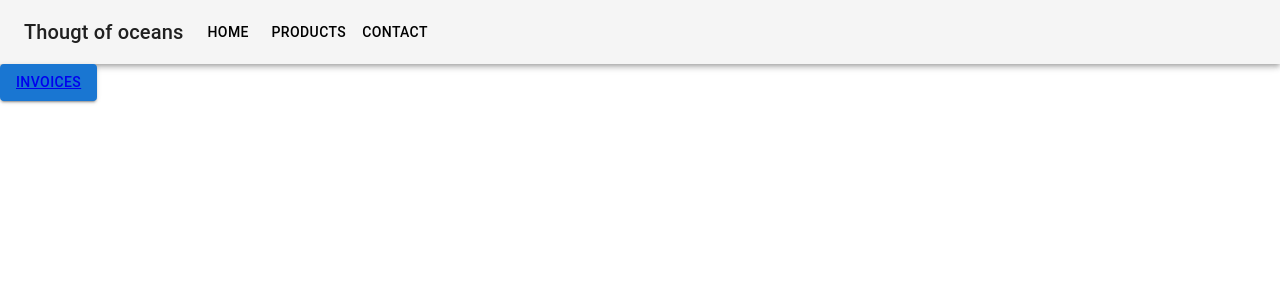
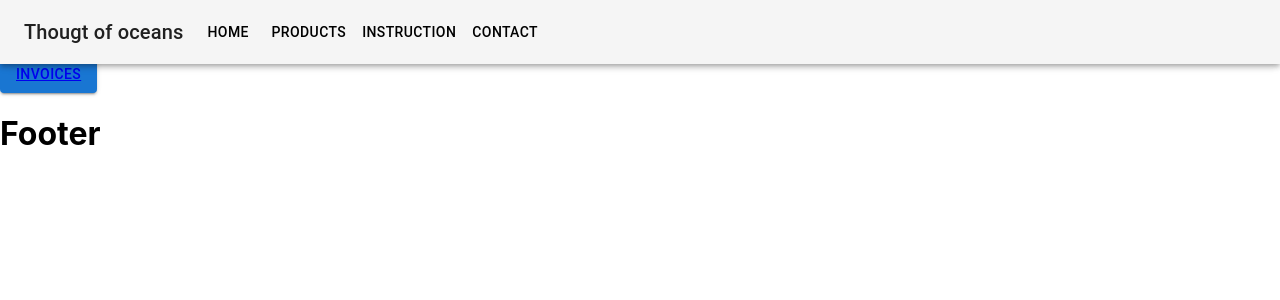
Before and after one commit to Nikudanngo/brush_wesite, a React (Create React App) app: page /Contact in a window 1280 px wide. Shown: the top 300 px of the page. Built offline with nearby package versions, Linux system fonts and the light colour scheme.

Commit message:
add footer.js

```diff
--- a/src/App.js
+++ b/src/App.js
@@ -1,6 +1,4 @@
 import './App.css';
-import Header from './Header';
-import { Link } from 'react-router-dom';
 import * as React from 'react';
 import Routing from './Routing';
 
--- a/src/Footer.js
+++ b/src/Footer.js
@@ -0,0 +1,9 @@
+import React from "react";
+
+export default function Footer () {
+    return (
+        <div className="footer">
+            <h1>Footer</h1>
+        </div>
+    );
+}
--- a/src/Header.js
+++ b/src/Header.js
@@ -10,10 +10,9 @@ import Container from '@mui/material/Container';
 import Button from '@mui/material/Button';
 import MenuItem from '@mui/material/MenuItem';
 import { Link } from 'react-router-dom';
-import { ClassNames } from '@emotion/react';
+import { styled } from '@material-ui/core/styles';
 
-
-const pages = ['Home', 'Products', 'Contact'];
+const pages = ['Home', 'Products', 'Instruction', 'Contact' ];
 const settings = ['Account', 'Dashboard', 'Logout'];
 const ResponsiveAppBar = () => {
   const [anchorElNav, setAnchorElNav] = React.useState(null);
@@ -33,10 +32,12 @@ const ResponsiveAppBar = () => {
   const handleCloseUserMenu = () => {
     setAnchorElUser(null);
   };
-
+  const Offset = styled('div')(({ theme }) => theme.mixins.toolbar);
   return (
   // <Router>
-    <AppBar position="static" color='default'> {/* positionをstatic -> スクロールで固定される. fixed -> スクロールon */}
+  <React.Fragment>
+    {/* positionをstatic -> スクロールで固定される. fixed -> スクロールon */}
+    <AppBar position="fixed" color='default'>
       <Container maxWidth="xl">
         <Toolbar disableGutters>
             <Typography
@@ -88,7 +89,7 @@ const ResponsiveAppBar = () => {
           </Box>
           <Box sx={{ flexGrow: 0, display: { xs: 'flex', md: 'none' } }}>
             <IconButton
-              size="large"
+              size="small"
               aria-label="account of current user"
               aria-controls="menu-appbar"
               aria-haspopup="true"
@@ -128,40 +129,12 @@ const ResponsiveAppBar = () => {
               ))}
             </Menu>
           </Box>
-              {/* アイコン/ユーザーメニュー */}
-          {/* <Box sx={{ flexGrow: 0 }}>
-            <Tooltip title="Open settings">
-              <IconButton onClick={handleOpenUserMenu} sx={{ p: 0 }}>
-                <Avatar alt="Remy Sharp" src="/static/images/avatar/2.jpg" />
-              </IconButton>
-            </Tooltip>
-            <Menu
-              sx={{ mt: '45px' }}
-              id="menu-appbar"
-              anchorEl={anchorElUser}
-              anchorOrigin={{
-                vertical: 'top',
-                horizontal: 'right',
-              }}
-              keepMounted
-              transformOrigin={{
-                vertical: 'top',
-                horizontal: 'right',
-              }}
-              open={Boolean(anchorElUser)}
-              onClose={handleCloseUserMenu}
-            >
-              {settings.map((setting) => (
-                <MenuItem key={setting} onClick={handleCloseNavMenu}>
-                  <Typography textAlign="center">{setting}</Typography>
-                </MenuItem>
-              ))}
-            </Menu>
-          </Box> */}
+              {/* アイコン/ユーザーメニュー はなし*/}
         </Toolbar>
       </Container>
     </AppBar>
-  // </Router>
+  <Offset />
+</React.Fragment>
   );
 };
 export default ResponsiveAppBar;
--- a/src/Home.js
+++ b/src/Home.js
@@ -1,6 +1,4 @@
 import * as React from 'react';
-import Button from '@mui/material/Button';
-import { Link, NavLink } from 'react-router-dom';
 import Slider from './Slider';
 
 function Home () {
--- /dev/null
+++ b/src/Instruction.js
@@ -0,0 +1,9 @@
+import React from "react";
+
+export default function Instruction() {
+  return (
+    <div className="instruction">
+        <h1>Instruction</h1>
+    </div>
+  );
+}
--- a/src/Routing.js
+++ b/src/Routing.js
@@ -5,6 +5,9 @@ import Home from './Home';
 import Products from './Products';
 import Contact from './Contact';
 import Header from './Header';
+import Footer from './Footer';
+import Instruction from './Instruction';
+
 const Routing = () => {
     return (
       <div>
@@ -13,9 +16,11 @@ const Routing = () => {
             <Routes>
                 <Route exact path="/Home" element={<Home />} />
                 <Route exact path="/Products" element={<Products />} />
+                <Route exact path="/Instruction" element={<Instruction />} />
                 <Route exact path="/Contact" element={<Contact />} />
                   {/* Not Found */}
             </Routes>
+          <Footer />
         </BrowserRouter>
       </div>
     );
```
